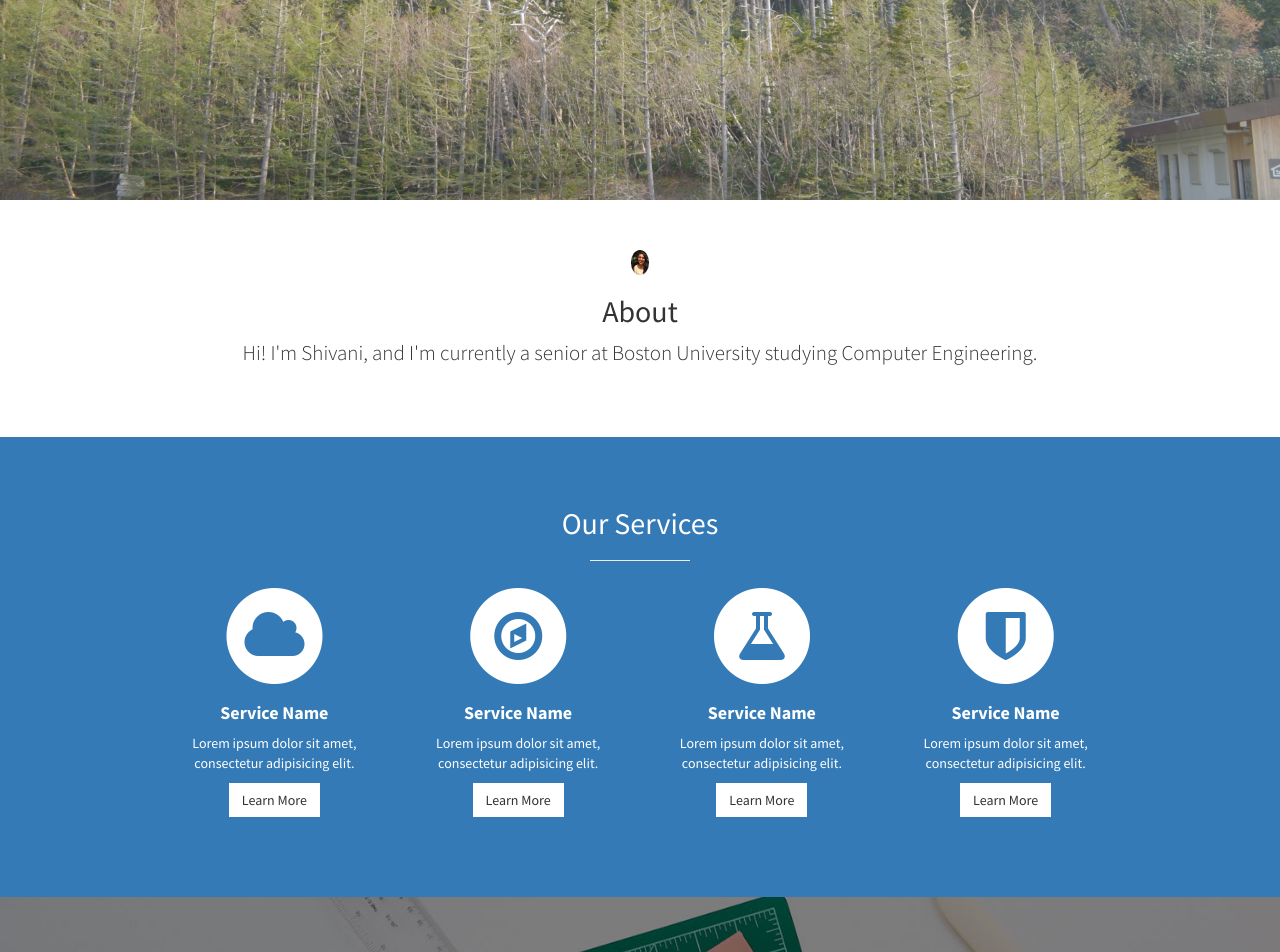
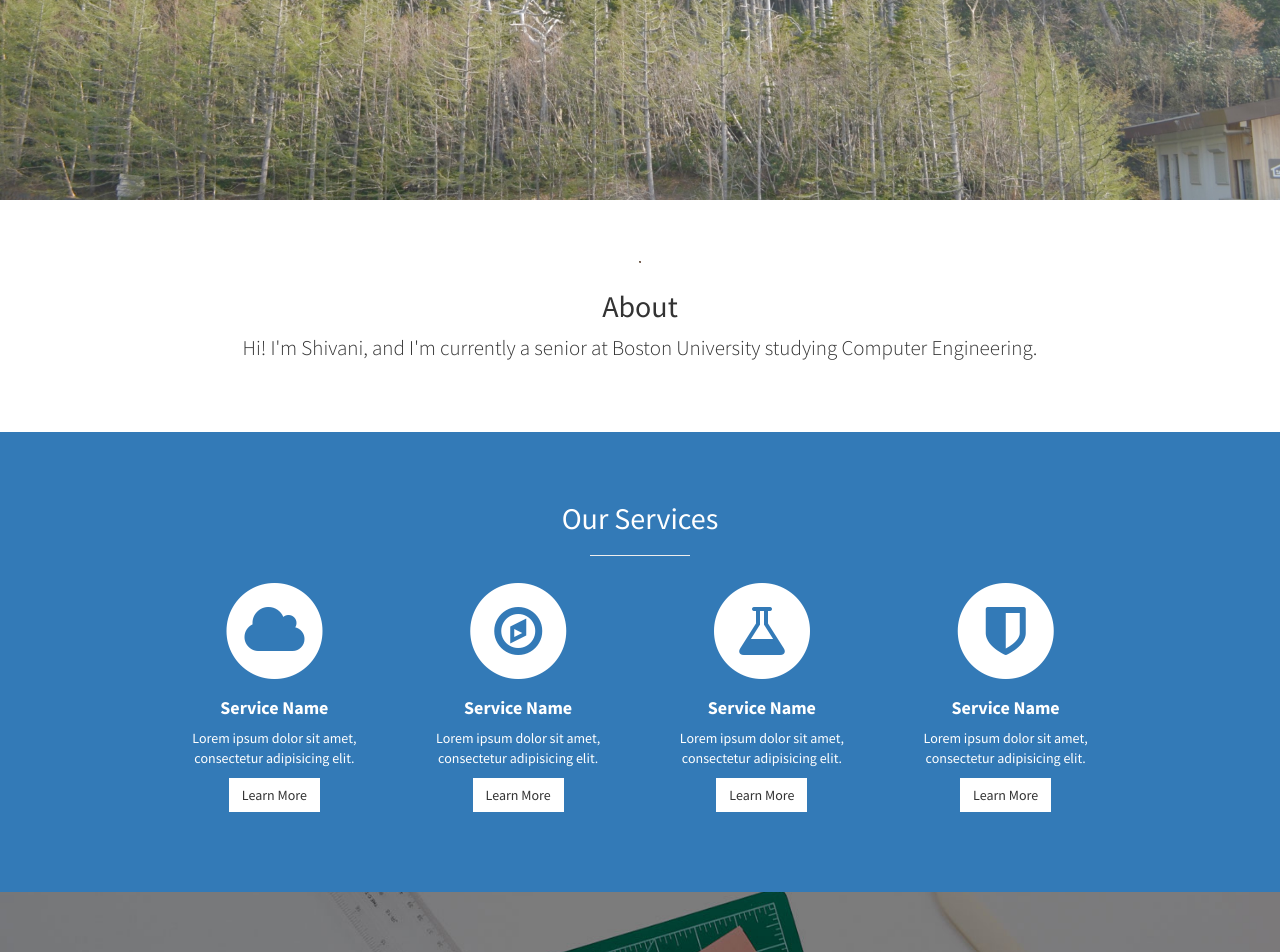
Before and after one commit to scbhatia/scbhatia.github.io, a Jekyll site: the page built from index.html, in a window 1280 px wide. Shown: the part 700-1652 px from the top of the page. Built offline with Jekyll 4.4.1, drawn with Linux system fonts in a browser that asks for light colours.

Commit message:
resize image

```diff
--- a/css/stylish-portfolio.css
+++ b/css/stylish-portfolio.css
@@ -170,7 +170,7 @@ hr.small {
 
 .about img {
     border-radius: 50%;
-    height: 25px;
+    height: 2px;
     width: auto;
 }
 
```
